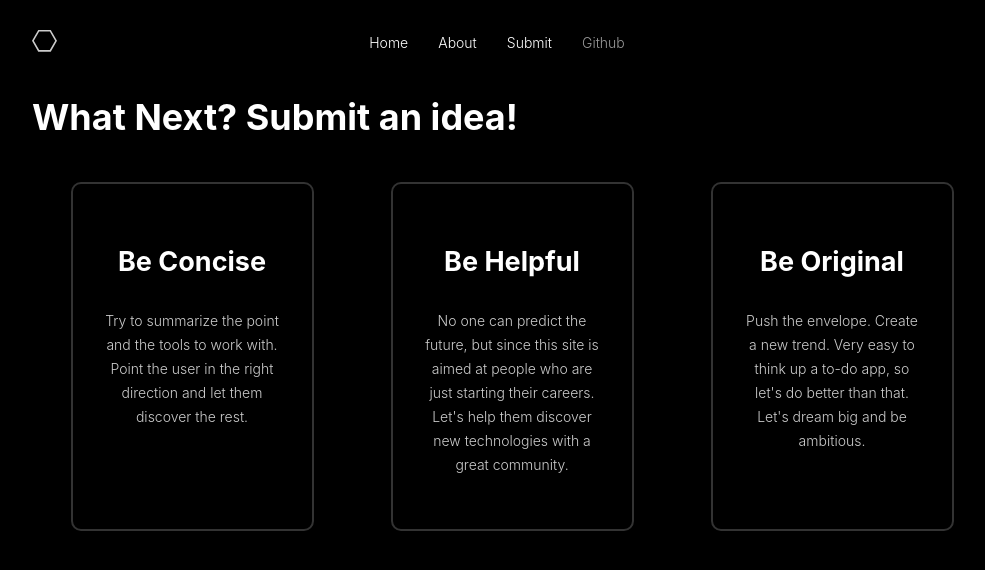
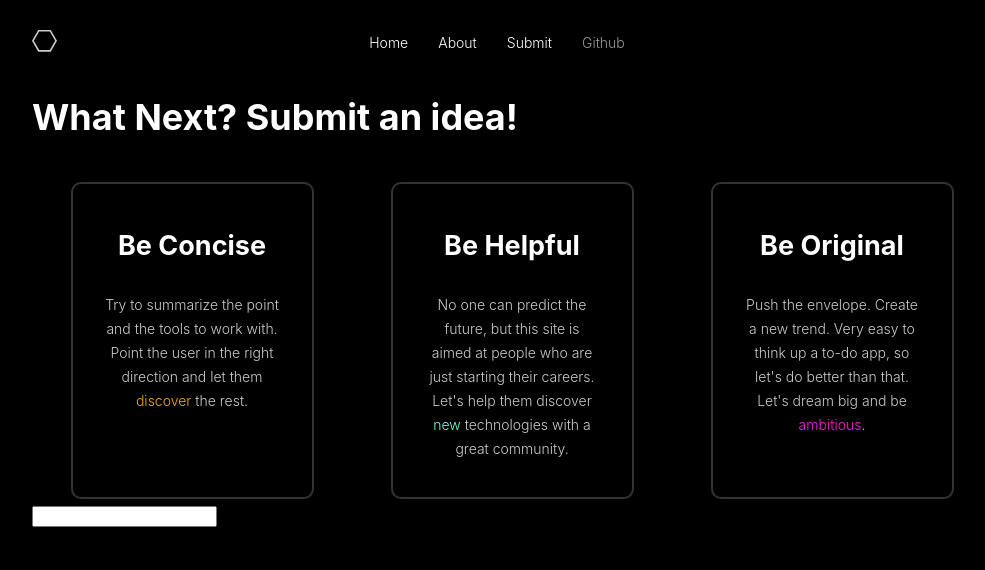
Before and after one commit to timothyac/what-next, a Next.js app: page /submit in a window 1280 px wide. Shown: the top 570 px of the page, without its empty margins (128-1113 px from the left). Built offline with nearby package versions, Linux system fonts and the light colour scheme.

Commit message:
start of submit form

```diff
--- a/pages/submit.js
+++ b/pages/submit.js
@@ -9,24 +9,30 @@ const submit = () => (
           <h2>Be Concise</h2>
           <p>
             Try to summarize the point and the tools to work with. Point the
-            user in the right direction and let them discover the rest.
+            user in the right direction and let them
+            <span className="orange"> discover </span>the rest.
           </p>
         </div>
         <div className="card container">
           <h2>Be Helpful</h2>
           <p>
-            No one can predict the future, but since this site is aimed at
-            people who are just starting their careers. Let's help them discover
-            new technologies with a great community.
+            No one can predict the future, but this site is aimed at people who
+            are just starting their careers. Let's help them discover
+            <span className="cyan"> new </span>
+            technologies with a great community.
           </p>
         </div>
         <div className="card container">
           <h2>Be Original</h2>
           <p>
             Push the envelope. Create a new trend. Very easy to think up a to-do
-            app, so let's do better than that. Let's dream big and be ambitious.
+            app, so let's do better than that. Let's dream big and be
+            <span className="pink"> ambitious</span>.
           </p>
         </div>
+      </div>
+      <div className="submit-form">
+        <input></input>
       </div>
     </div>
     <style jsx>{`
@@ -44,7 +50,7 @@ const submit = () => (
         max-width: 175px;
         border: 2px solid rgb(51, 51, 51);
         border-radius: 10px;
-        padding: 2rem;
+        padding: 1rem 2rem;
         text-align: center;
       }
 
```
